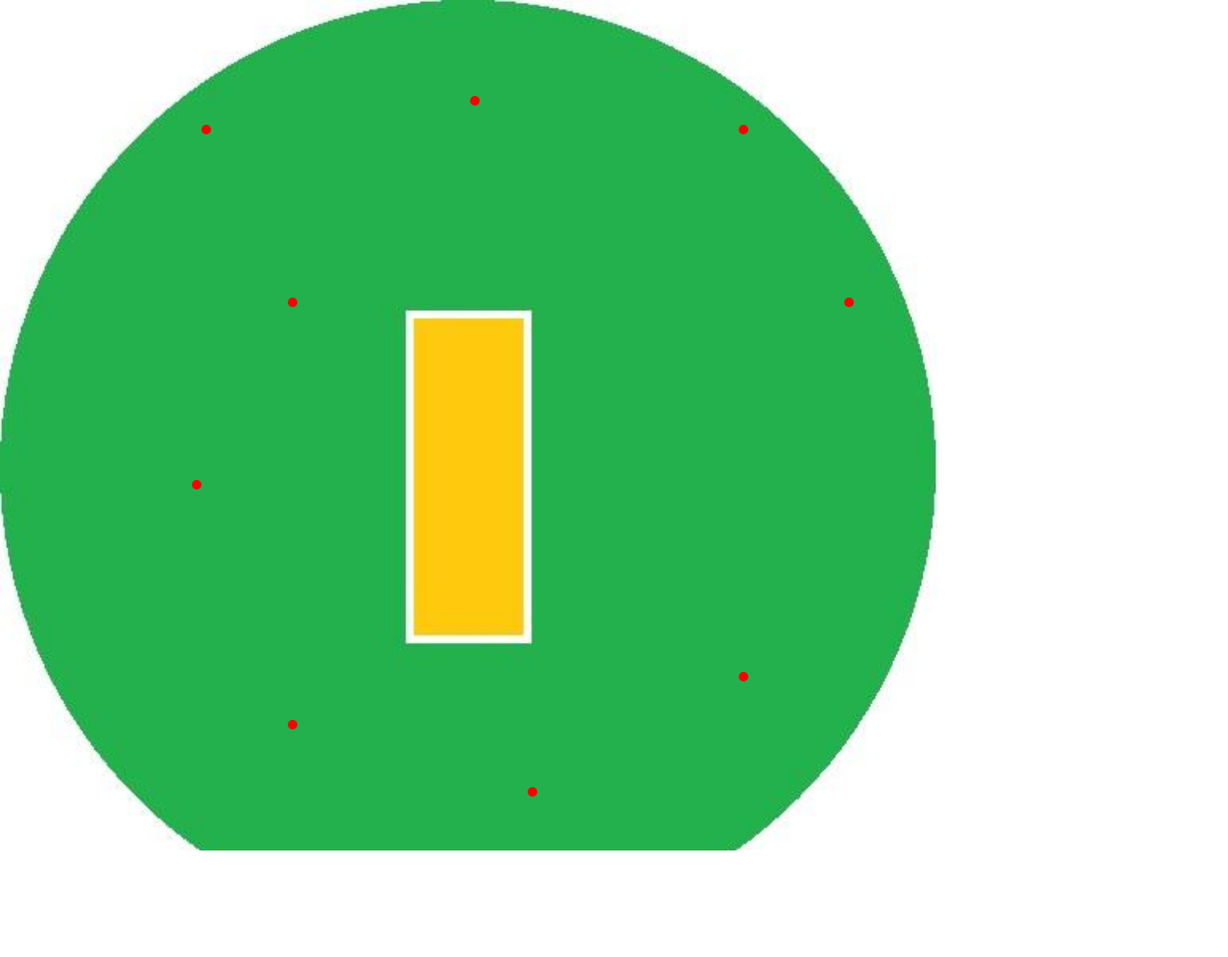
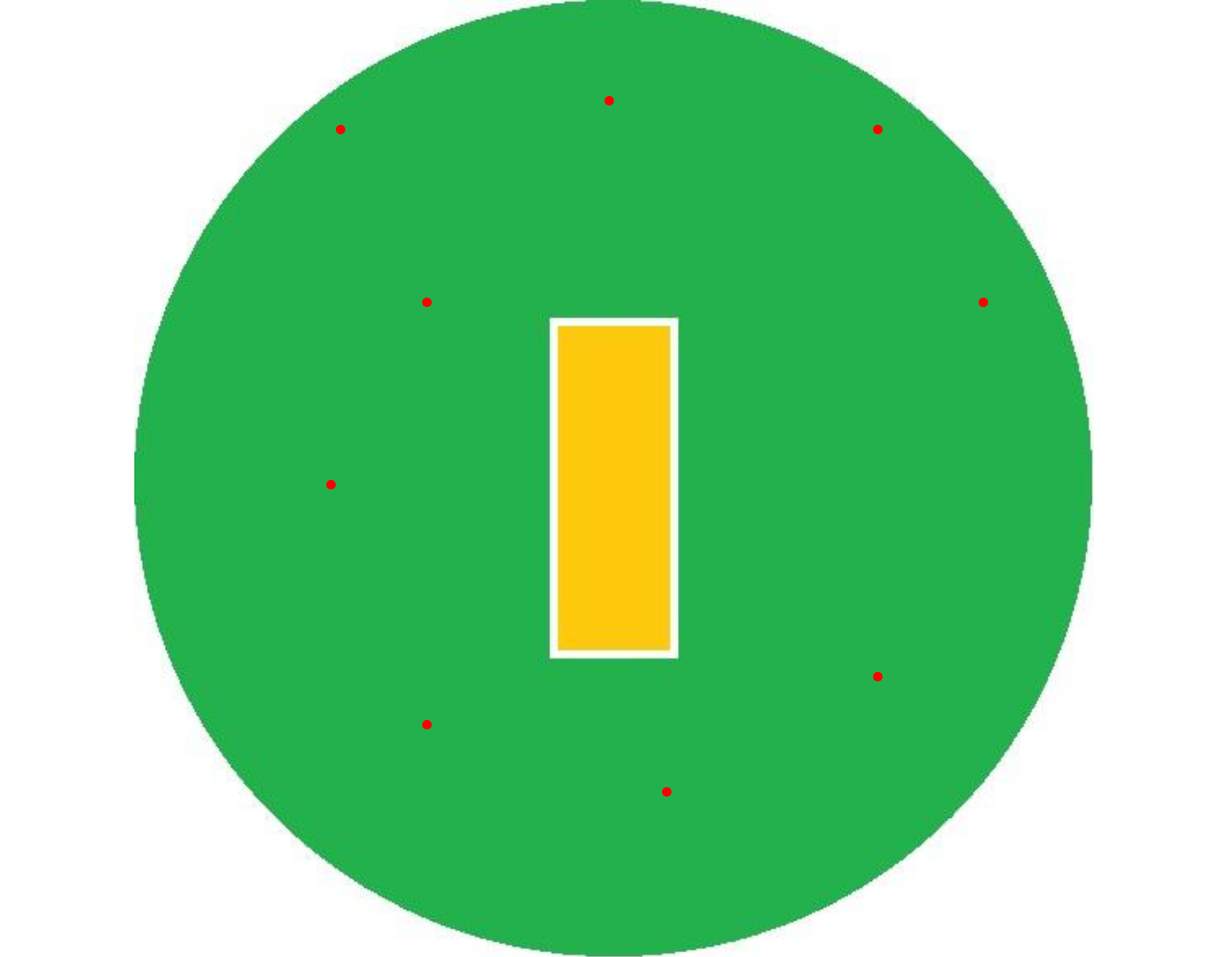
Before and after one commit to okojofy/cricket-visualizer, a plain HTML site: page index.html in a window 1280 px wide. Shown: the top 997 px of the page at 96% size. Before the commit the page ends 886 px from the top, so only its background shows below. Drawn offline with Linux system fonts and the light colour scheme.

Commit message:
Update index.html

```diff
--- a/index.html
+++ b/index.html
@@ -7,13 +7,18 @@
         body {
             margin: 0;
             padding: 0;
+            overflow: auto;
         }
         .container {
             position: relative;
-            width: 977px;
-            height: 886px;
+            width: 100vw;
+            max-width: 1000px;
+            aspect-ratio: 1 / 1;
             background-image: url('cricket-ground.jpg');
-            background-size: cover;
+            background-size: contain;
+            background-repeat: no-repeat;
+            background-position: center;
+            margin: 0 auto;
         }
         .point {
             width: 10px;
```
